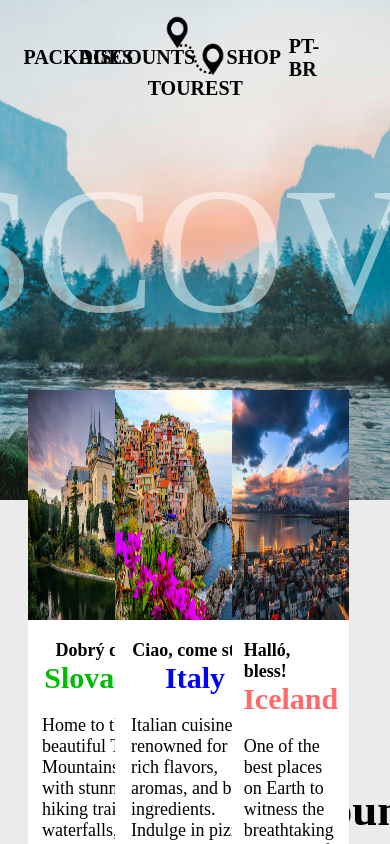
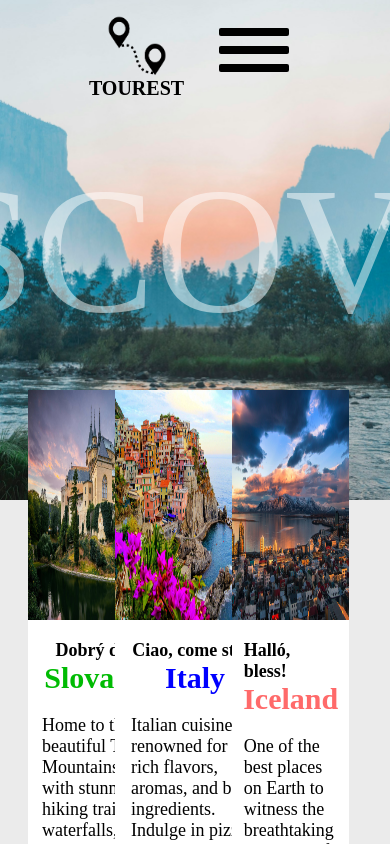
Before and after one commit to Alef-Basilio/TravelSite---FrontEnd---10-2024, a plain HTML site: page index.html in a window 390 px wide. Shown: the top 844 px of the page. Drawn offline with Linux system fonts and the light colour scheme; files whose address does not match are found by name.

Commit message:
menuMobile.js created

```diff
--- a/index.html
+++ b/index.html
@@ -19,35 +19,54 @@
         <div class="menu">
             <ul>
                 <li>
-                    <a class="tooltip" href="#">
+                    X
+                </li>
+                <li>
+                    <a class="tooltip" href="./index.html">
                         Packages
                         <span class="tooltipText">Packages</span>
                     </a>
                 </li>
                 <li>
-                    <a class="tooltip" href="#">
+                    <a class="tooltip" href="./index.html">
                         Discounts
                         <span class="tooltipText">Discounts</span>
                     </a>
                 </li>
-                <li class="menuPrincipal">
+                <li id="menuPrincipal">
                     <a class="tooltip" href="./index.html">
-                        <img src="./images/icon.png" class="menuPrincipalIcon" alt="logo image">
+                        <div class="menuPrincipalIcon"></div>
                         <span>Tourest</span>
                         <span class="tooltipText">Tourest</span>
                     </a>
                 </li>
                 <li>
-                    <a class="tooltip" href="#">
+                    <a class="tooltip" href="./index.html">
                         Shop
                         <span class="tooltipText">Shop</span>
                     </a>
                 </li>
                 <li>
-                    <a class="tooltip" href="#">
+                    <a class="tooltip" href="./index.html">
                         PT-BR
                         <span class="tooltipText">PT-BR</span>
                     </a>
+                </li>
+            </ul>
+        </div>
+        <div class="mobileMenu">
+            <ul>
+                <li id="menuPrincipal">
+                    <a class="tooltip" href="./index.html">
+                        <div class="menuPrincipalIcon"></div>
+                        <span>Tourest</span>
+                        <span class="tooltipText">Tourest</span>
+                    </a>
+                </li>
+                <li>
+                    <span></span>
+                    <span></span>
+                    <span></span>
                 </li>
             </ul>
         </div>
@@ -285,5 +304,6 @@
 <script src="./javascript/itemTitle.js"></script>
 <script src="./javascript/SwitchLanguage.js"></script>
 <script src="./javascript/tooltip.js"></script>
+<script src="./javascript/mobileMenu.js"></script>
 </body>
 </html>
--- /dev/null
+++ b/javascript/mobileMenu.js
@@ -0,0 +1,35 @@
+const mobileMenuButton = document.querySelector(".mobileMenu ul").lastElementChild;
+const menut = document.querySelector(".menu");
+const menutClose = menut.firstElementChild;
+const navbar = document.querySelector(".navbar");
+let menutOpen = false;
+
+mobileMenuButton.addEventListener("click", () => {
+    if (window.innerWidth < 1000) {
+        mobileMenuButton.style.opacity = "0";
+        menut.style.left = "0";
+        menutOpen = true;
+    }
+});
+
+menutClose.addEventListener("click", () => {
+    if (window.innerWidth < 1000) {
+        mobileMenuButton.style.opacity = "1";
+        menut.style.left = "100vw";
+        menutOpen = false;
+    }
+});
+
+setInterval(() => {
+    if (window.innerWidth > 1000) {
+        mobileMenuButton.style.opacity = "0";
+        menut.style.display = "flex";
+        menut.style.left = "0";
+        menutOpen = false;
+    } else if (window.innerWidth < 1000 && !menutOpen) {
+        mobileMenuButton.style.opacity = "1";
+        menut.style.left = "100vw";
+    }
+}, 1);
+
+console.log(mobileMenuButton.children);
--- a/javascript/tooltip.js
+++ b/javascript/tooltip.js
@@ -1,6 +1,10 @@
 const tooltipText = document.getElementsByClassName("tooltipText");
 
 window.onmousemove = function(e) {
+    if (window.innerWidth > 1000) {
+        Array.prototype.forEach.call(tooltipText, element => {
+            element.style.display = "block";
+        });
         let checkY = e.clientY < 40 ? -30 : 40;
 
         for (let i = 0; i < tooltipText.length; i++) {
@@ -9,6 +13,11 @@ window.onmousemove = function(e) {
             tooltipText[i].style.borderTopLeftRadius = radius == "6px" ? "0" : "6px";
 
             tooltipText[i].style.top = (e.clientY - checkY) + "px";
-        tooltipText[i].style.left = (e.clientX - 170) + "px";
+            tooltipText[i].style.left = (e.clientX + 10) + "px";
+        }
+    } else {
+        Array.prototype.forEach.call(tooltipText, element => {
+            element.style.display = "none";
+        });
     }
 }
--- a/style/collection.css
+++ b/style/collection.css
@@ -73,11 +73,9 @@
     flex-flow: row nowrap;
     display: flex;
     align-items: center;
-    height: 510px;
+    height: 560px;
     padding-left: 45px;
     padding-right: 45px;
-    margin-top: 10px;
-    margin-bottom: 10px;
     gap: 15px;
 }
 
@@ -132,7 +130,7 @@
 }
 
 .current-item {
-    height: 490px;
+    height: 515px;
     transition: 1s;
     opacity: 1;
     box-shadow: rgba(0, 0, 0, 0.35) 0px 5px 15px;
@@ -142,8 +140,8 @@
 
 .current-item .text {
     display: block;
-	-webkit-animation: slide-in-top 1.5s cubic-bezier(0.230, 1.000, 0.320, 1.000) both;
-	animation: slide-in-top 1.5s cubic-bezier(0.230, 1.000, 0.320, 1.000) both;
+	-webkit-animation: slide-in-top 2s cubic-bezier(0.230, 1.000, 0.320, 1.000) both;
+	animation: slide-in-top 2s cubic-bezier(0.230, 1.000, 0.320, 1.000) both;
 }
 
 @keyframes slide-in-top {
--- a/style/footer.css
+++ b/style/footer.css
@@ -46,6 +46,11 @@ footer {
     bottom: 10px;
 }
 
+#footerPrincipal .menuPrincipalIcon {
+    height: auto;
+    width: 60px;
+}
+
 #footerPrincipal:hover {
     transition: 0.5s;
     bottom: 15px;
--- a/style/header.css
+++ b/style/header.css
@@ -5,28 +5,32 @@
     width: 100%;
 }
 
-.menu {
+.menu, .mobileMenu {
     z-index: 2;
     position: absolute;
     display: flex;
     justify-content: center;
     align-items: center;
     height: 100px;
-    width: 75vw;
+    width: inherit;
 	-webkit-animation: slide-in-blurred-top 0.6s cubic-bezier(0.230, 1.000, 0.320, 1.000) both;
 	animation: slide-in-blurred-top 0.6s cubic-bezier(0.230, 1.000, 0.320, 1.000) both;
 }
 
-.menu ul {
+.mobileMenu {
+    display: none;
+}
+
+.menu ul, .mobileMenu ul {
     display: flex;
     justify-content: space-between;
     align-items: center;
     height: 100%;
-    width: 100%;
+    width: 75vw;
     list-style: none;
 }
 
-.menu ul li {
+.menu ul li, .mobileMenu ul li {
     display: flex;
     justify-content: center;
     align-items: center;
@@ -34,7 +38,39 @@
     width: 20%;
 }
 
-.menu ul li a {
+.menu ul li:first-child {
+    display: none;
+    justify-content: end;
+    font-family: 'Gill Sans', 'Gill Sans MT', Calibri, 'Trebuchet MS', sans-serif;
+    height: fit-content;
+    font-size: 40px;
+    padding-top: 10px;
+    padding-right: 30px;
+    padding-bottom: 10px;
+    cursor: pointer;
+}
+
+.mobileMenu ul li:last-child {
+    display: flex;
+    flex-direction: column;
+    justify-content: center;
+    gap: 10px;
+    cursor: pointer;
+    transition: 0.4s;
+}
+
+.mobileMenu ul li:last-child span {
+    height: 8px;
+    width: 70px;
+    background-color: black;
+    border-radius: 2px;
+}
+
+.mobileMenu ul li:last-child:active span {
+    background-color: white;
+}
+
+.menu ul li a, .mobileMenu ul li a {
     display: flex;
     justify-content: center;
     align-items: center;
@@ -48,12 +84,16 @@
     padding-top: 15px;
 }
 
+.menu ul li a:active, .mobileMenu ul li a:active {
+    color: white;
+}
+
 .tooltip {
     position: relative;
 }
 
 .tooltipText {
-    z-index: 3;
+    z-index: 4;
     position: fixed;
     display: block;
     text-align: center;
@@ -76,7 +116,7 @@
     visibility: visible;
 }
 
-.menuPrincipal a {
+#menuPrincipal a {
     display: flex;
     flex-direction: column;
     justify-content: center;
@@ -84,8 +124,21 @@
 }
 
 .menuPrincipalIcon {
-    height: auto;
+    height: 100%;
     width: 60px;
+    background-image: url("../images/icon.png");
+    background-size: cover;
+    background-position-y: center;
+    background-position-x: center;
+    background-repeat: no-repeat;
+}
+
+.menu ul li a:active .menuPrincipalIcon, .mobileMenu ul li a:active .menuPrincipalIcon {
+    background-image: url("../images/icon1.4.png");
+    background-size: cover;
+    background-position-y: center;
+    background-position-x: center;
+    background-repeat: no-repeat;
 }
 
 @keyframes slide-in-blurred-top {
@@ -108,3 +161,66 @@
         opacity: 1;
     }
 }
+
+@media (width < 1000px) {
+    .menu {
+        z-index: 3;
+        position: fixed;
+        align-items: start;
+        height: 100vh;
+        width: 100%;
+        left: 100vw;
+        -webkit-animation: none;
+        animation: none;
+        color: white;
+        background-color: #222;
+        opacity: 0.99;
+        transition: 1s;
+    }
+
+    .menu ul {
+        flex-direction: column;
+        justify-content: start;
+        height: 91%;
+        width: 100%;
+    }
+
+    .menu ul li {
+        width: inherit;
+    }
+
+    .menu ul li:hover {
+        opacity: 0.8;
+    }
+
+    .menu ul li:active {
+        opacity: 0.6;
+    }
+
+    .menu ul li:first-child {
+        display: flex;
+        font-weight: bolder;
+        border-bottom: 1px solid white;
+    }
+
+    .menu ul li:last-child {
+        border-bottom: 1px solid white;
+    }
+
+    .menu ul li a {
+        width: inherit;
+        color: white;
+    }
+
+    .menu #menuPrincipal {
+        display: none;
+    }
+
+    .mobileMenu {
+        display: flex;
+    }
+
+    .mobileMenu ul {
+        justify-content: space-evenly;
+    }
+}
--- a/style/intro.css
+++ b/style/intro.css
@@ -45,7 +45,7 @@
     display: flex;
     justify-content: center;
     align-items: center;
-    height: 540px;
+    height: 560px;
     width: 75vw;
     font-size: 18px;
     top: 390px;
@@ -115,7 +115,7 @@
     flex-direction: column;
     align-items: center;
     height: fit-content;
-    height: 270px;
+    height: 290px;
     width: 80%;
 }
 
--- a/style/tour.css
+++ b/style/tour.css
@@ -3,7 +3,7 @@
     justify-content: center;
     align-items: center;
     height: fit-content;
-    margin-top: 550px;
+    margin-top: 600px;
     padding-bottom: 40px;
 }
 
@@ -16,8 +16,8 @@
 }
 
 .tourContent img {
-    height: 470px;
-    width: 320px;
+    height: 500px;
+    width: 330px;
     background-position-x: center;
     border: 5px solid white;
     border-radius: 2px;
```
Also changed, not shown: javascript/SwitchLanguage.js (+7 -13 lines). Lines whose indentation alone changed are shown as unchanged.
